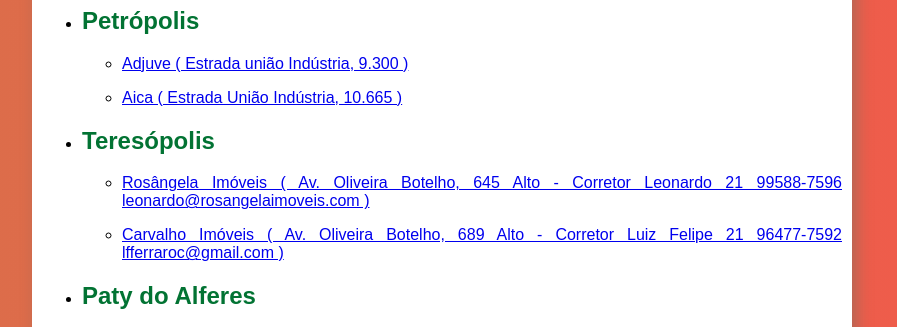
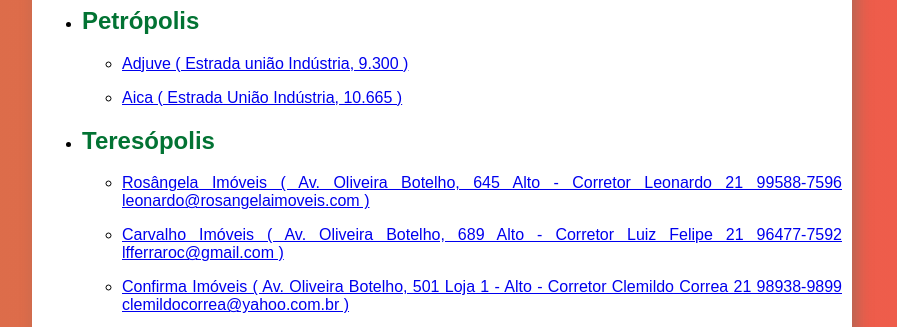
Before and after one commit to rogerman2br/Ola-Mundo-Teste-GIT1, a plain HTML site: page site-exemplo/index.html in a window 1280 px wide. Shown: the part 173-500 px from the top of the page, without its empty margins (198-1095 px from the left). Drawn offline with Linux system fonts and the light colour scheme.

Commit message:
Update index.html

```diff
--- a/site-exemplo/index.html
+++ b/site-exemplo/index.html
@@ -24,6 +24,7 @@
             <ul>
                 <li><p><a href="https://www.rosangelaimoveis.com/imoveis/a-venda/terreno?finalidade=residencial" target="_blank" rel="external">  Rosângela Imóveis (  Av. Oliveira Botelho, 645 Alto - Corretor Leonardo 21 99588-7596 leonardo@rosangelaimoveis.com )</a></p></li>
                 <li><p><a href="https://www.fcarvalhoimoveis.com/imoveis/a-venda/terreno?finalidade=residencial" target="_blank" rel="external">  Carvalho Imóveis (  Av. Oliveira Botelho, 689 Alto - Corretor Luiz Felipe 21 96477-7592 lfferraroc@gmail.com )</a></p></li>
+                <li><p><a href="www.confirmaimoveis.com.br" target="_blank" rel="external">  Confirma Imóveis (  Av. Oliveira Botelho, 501 Loja 1 - Alto - Corretor Clemildo Correa 21 98938-9899 clemildocorrea@yahoo.com.br )</a></p></li>
             </ul>
 
             <li><h2>Paty do Alferes</h2></li>
```
